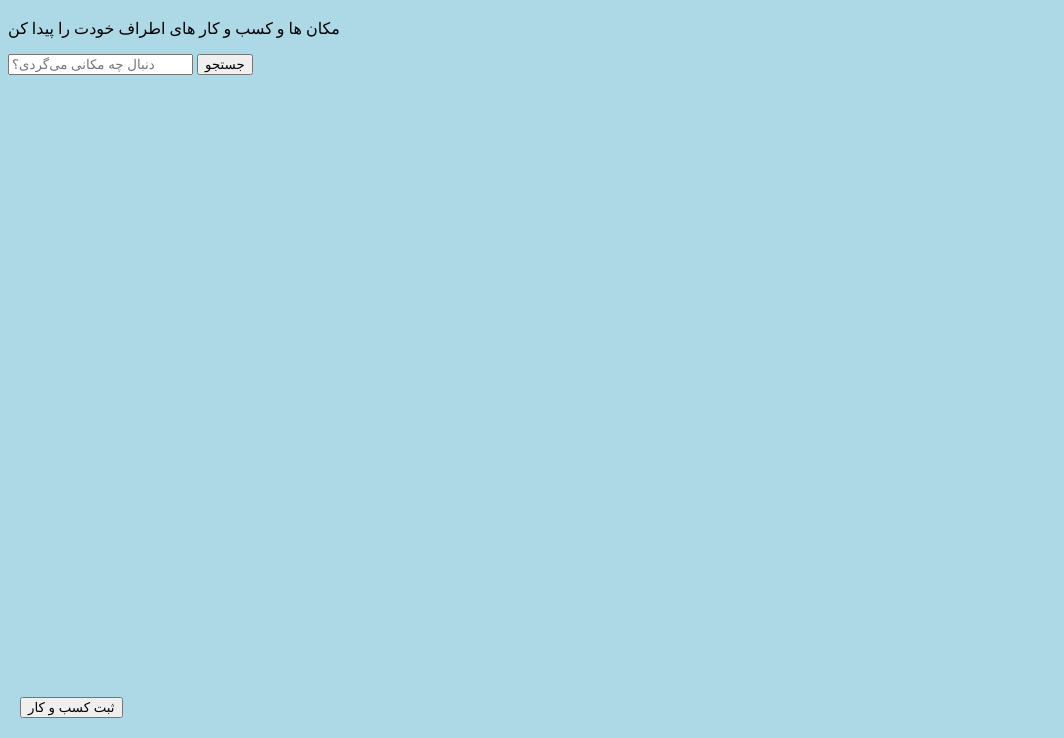
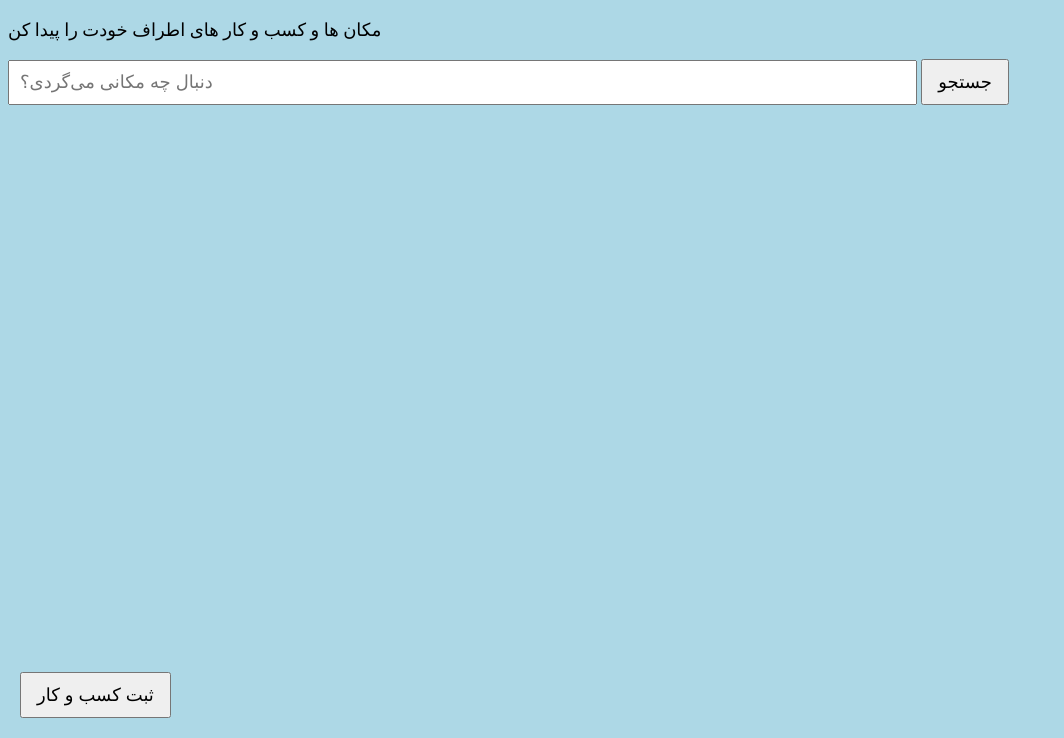
Before and after one commit to mamadooo-blip/NazdikYab, a plain HTML site: page index.html in a window 1280 px wide. Shown: the part 62-800 px from the top of the page, without its empty margins (0-1064 px from the left). Drawn offline with Linux system fonts and the light colour scheme.

Commit message:
Update style.css

```diff
--- a/style.css
+++ b/style.css
@@ -1,9 +1,26 @@
-body {background-color: lightblue;}
+body {
+    background-color: lightblue;
+    font-size: 18px;
+}
+
+h1 {
+    text-align: center;
+    font-size: 32px;
+}
+
+input {
+    font-size: 18px;
+    padding: 10px;
+    width: 70%;
+}
+
+button {
+    font-size: 18px;
+    padding: 10px 15px;
+}
+
 .register-button {
     position: fixed;
     bottom: 20px;
     left: 20px;
 }
-h1 {
-    text-align: center;
-}
```
